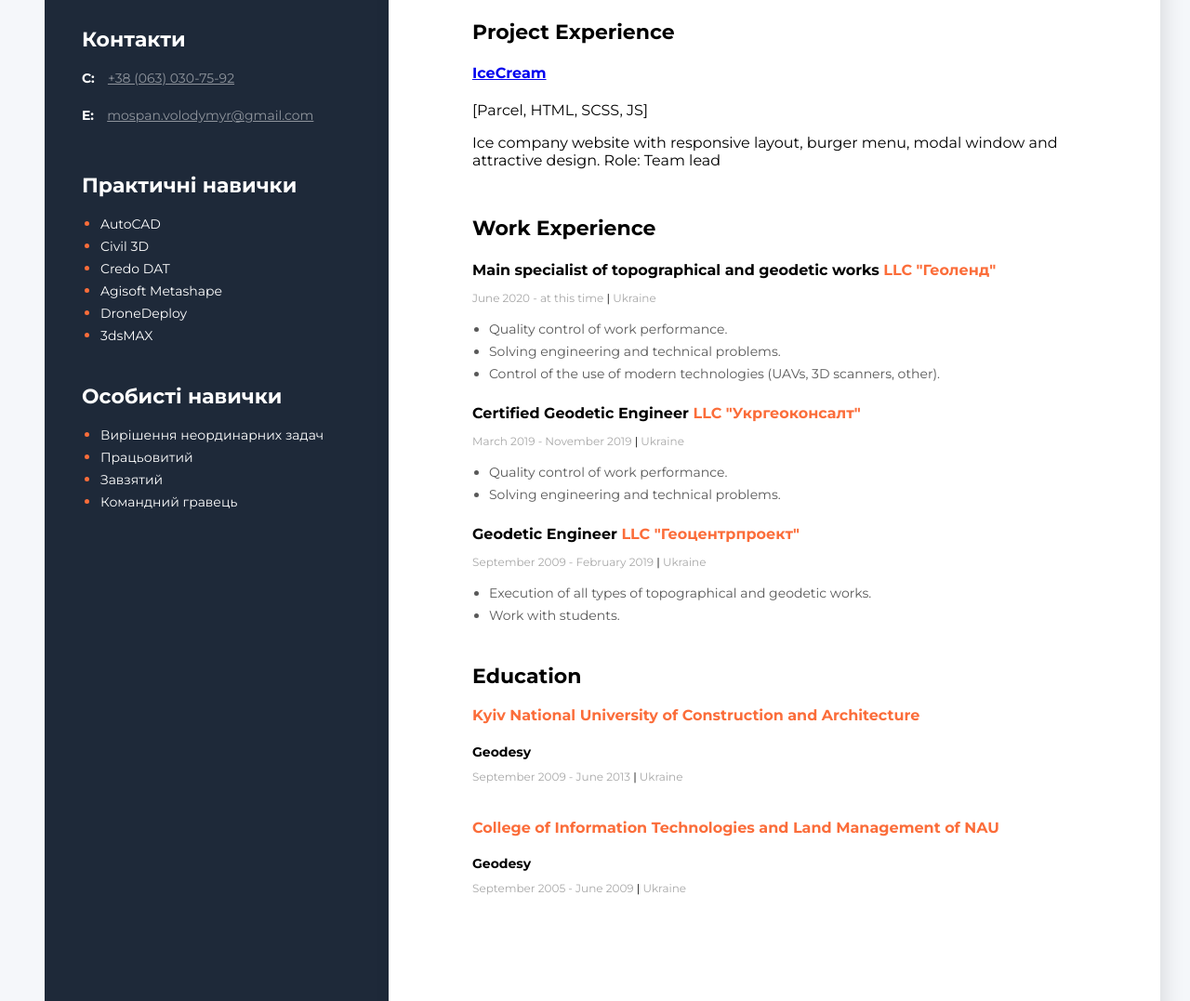
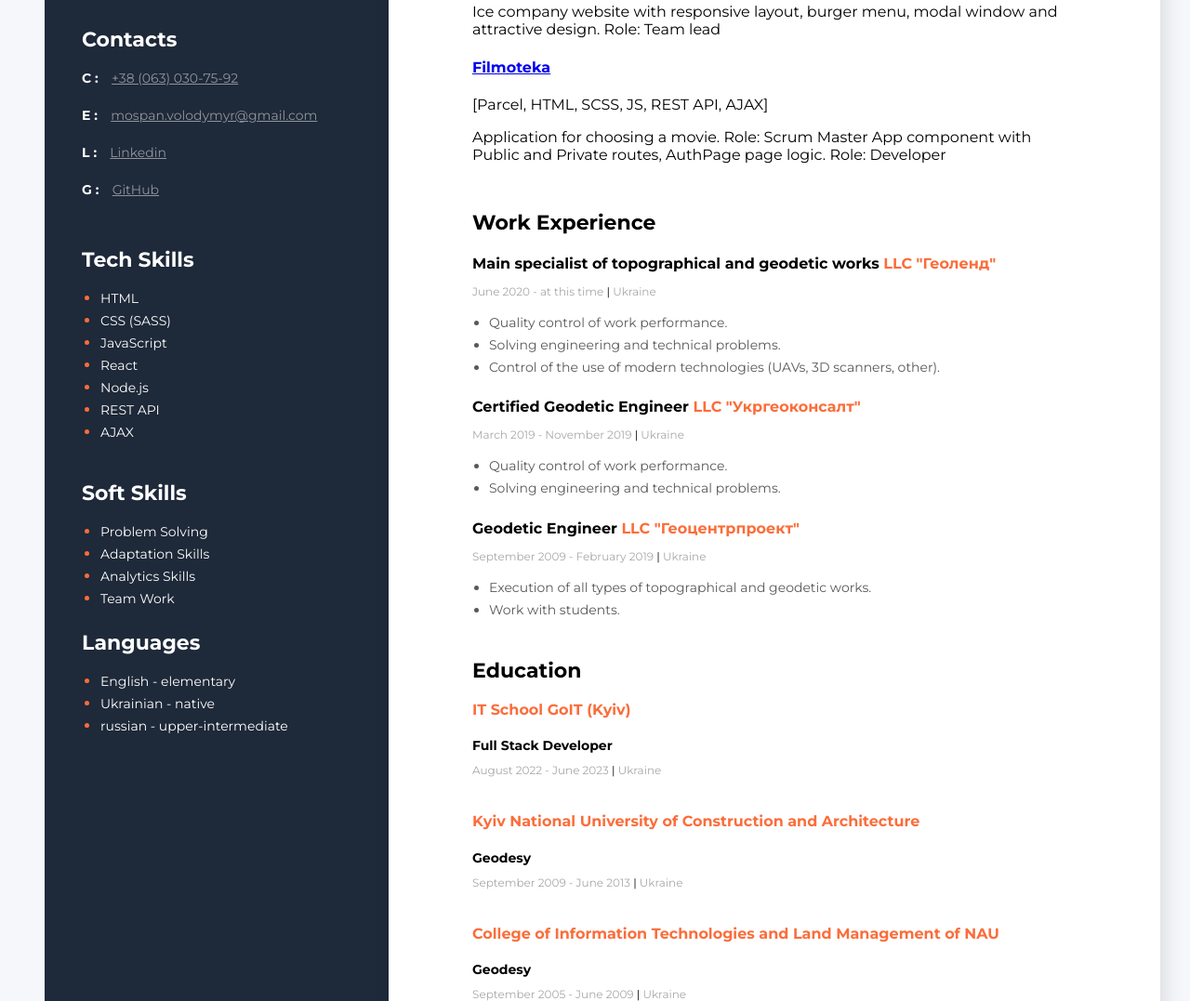
Before and after one commit to Volodymyr-Mospan/github-resume, a website built with Parcel: page src/index.html in a window 1280 px wide. Shown: the part 619-1696 px from the top of the page at 93% size. Built offline with nearby package versions, Linux system fonts and the light colour scheme.

Commit message:
completed translate

```diff
--- a/src/index.html
+++ b/src/index.html
@@ -33,7 +33,8 @@
             problems and thinking of solutions to solve technical problems.
           </p>
         </div>
-        <!-- Projects -->
+
+        <!-- Projects
         <div class="projects">
           <h3 class="titles">My Company</h3>
           <ol class="projects_list">
@@ -61,7 +62,7 @@
               </span>
             </li>
           </ol>
-        </div>
+        </div> -->
 
         <!-- Projects -->
         <div class="projects">
@@ -78,6 +79,21 @@
             <p>
               Ice company website with responsive layout, burger menu, modal
               window and attractive design. Role: Team lead
+            </p>
+          </div>
+
+          <div>
+            <h4>
+              <a
+                href="https://github.com/Volodymyr-Mospan/JS-Team-Project-Filmoteka"
+                >Filmoteka</a
+              >
+            </h4>
+            <p class="technologies">[Parcel, HTML, SCSS, JS, REST API, AJAX]</p>
+            <p>
+              Application for choosing a movie. Role: Scrum Master App component
+              with Public and Private routes, AuthPage page logic. Role:
+              Developer
             </p>
           </div>
         </div>
@@ -149,10 +165,22 @@
           </div>
         </div>
 
-        <!-- Education -->
+        <!-- Education IT School GoIT (Kyiv) -->
         <div class="education">
           <h3 class="titles">Education</h3>
-          <!-- Institutio #1 -->
+
+          <!-- -------------------------------- Institutio #1 -------------------------------- -->
+
+          <div class="Institutio">
+            <h4 class="university">IT School GoIT (Kyiv)</h4>
+            <h5 class="faculty">Full Stack Developer</h5>
+            <p class="period">
+              August 2022 - June 2023 <span class="line">|</span> Ukraine
+            </p>
+          </div>
+
+          <!-- -------------------------------- Institutio #2 -------------------------------- -->
+
           <div class="Institutio">
             <h4 class="university">
               Kyiv National University of Construction and Architecture
@@ -163,7 +191,8 @@
             </p>
           </div>
 
-          <!-- Institutio #2 -->
+          <!-- -------------------------------- Institutio #3 -------------------------------- -->
+
           <div class="Institutio">
             <h4 class="university">
               College of Information Technologies and Land Management of NAU
@@ -175,66 +204,108 @@
           </div>
         </div>
       </div>
-      <!-- Sidebar -->
+
+      <!-- ================================ Sidebar ================================ -->
+
       <aside class="sidebar">
         <img src="./img/I2.jpg" alt="user photo" class="photo" />
-        <!-- Contacts -->
+
+        <!-- -------------------------------- Contacts -------------------------------- -->
+
         <div class="contacts">
-          <h3 class="sidebar_title">Контакти</h3>
+          <h3 class="sidebar_title">Contacts</h3>
           <div>
             <p>
-              <span class="contact_type">C:</span>
+              <span class="contact_type">C :</span>
               <a href="tel:+380630307592" class="contact_link"
                 >+38 (063) 030-75-92</a
               >
             </p>
             <p>
-              <span class="contact_type">E:</span>
+              <span class="contact_type">E :</span>
               <a href="mailto:mospan.volodymyr@gmail.com" class="contact_link"
                 >mospan.volodymyr@gmail.com</a
               >
             </p>
+            <p>
+              <span class="contact_type">L :</span>
+              <a
+                href="https://www.linkedin.com/in/volodymyr-mospan/"
+                class="contact_link"
+                >Linkedin</a
+              >
+            </p>
+            <p>
+              <span class="contact_type">G :</span>
+              <a href="https://github.com/Volodymyr-Mospan" class="contact_link"
+                >GitHub</a
+              >
+            </p>
           </div>
         </div>
-        <!-- Tech Skills -->
+
+        <!-- -------------------------------- Tech Skills -------------------------------- -->
+
         <div class="tech_skills">
-          <h3 class="sidebar_title">Практичні навички</h3>
+          <h3 class="sidebar_title">Tech Skills</h3>
           <ul class="tech_skills_list">
             <li class="tech_skills_item">
-              <span class="tech_skills_text">AutoCAD</span>
+              <span class="tech_skills_text">HTML</span>
             </li>
             <li class="tech_skills_item">
-              <span class="tech_skills_text">Civil 3D</span>
+              <span class="tech_skills_text">CSS (SASS)</span>
             </li>
             <li class="tech_skills_item">
-              <span class="tech_skills_text">Credo DAT</span>
+              <span class="tech_skills_text">JavaScript</span>
             </li>
             <li class="tech_skills_item">
-              <span class="tech_skills_text">Agisoft Metashape</span>
+              <span class="tech_skills_text">React</span>
             </li>
             <li class="tech_skills_item">
-              <span class="tech_skills_text">DroneDeploy</span>
+              <span class="tech_skills_text">Node.js</span>
             </li>
             <li class="tech_skills_item">
-              <span class="tech_skills_text">3dsMAX</span>
+              <span class="tech_skills_text">REST API</span>
+            </li>
+            <li class="tech_skills_item">
+              <span class="tech_skills_text">AJAX</span>
             </li>
           </ul>
         </div>
-        <!-- Soft Skills -->
+
+        <!-- -------------------------------- Soft Skills -------------------------------- -->
+
         <div class="soft_skills">
-          <h3 class="sidebar_title">Особисті навички</h3>
+          <h3 class="sidebar_title">Soft Skills</h3>
           <ul class="soft_skills_list">
             <li class="soft_skills_item">
-              <span class="soft_skills_text">Вирішення неординарних задач</span>
+              <span class="soft_skills_text">Problem Solving</span>
             </li>
             <li class="soft_skills_item">
-              <span class="soft_skills_text">Працьовитий</span>
+              <span class="soft_skills_text">Adaptation Skills</span>
             </li>
             <li class="soft_skills_item">
-              <span class="soft_skills_text">Завзятий</span>
+              <span class="soft_skills_text">Analytics Skills</span>
             </li>
             <li class="soft_skills_item">
-              <span class="soft_skills_text">Командний гравець</span>
+              <span class="soft_skills_text">Team Work</span>
+            </li>
+          </ul>
+        </div>
+
+        <!-- -------------------------------- Languages -------------------------------- -->
+
+        <div class="soft_skills">
+          <h3 class="sidebar_title">Languages</h3>
+          <ul class="soft_skills_list">
+            <li class="soft_skills_item">
+              <span class="soft_skills_text">English - elementary</span>
+            </li>
+            <li class="soft_skills_item">
+              <span class="soft_skills_text">Ukrainian - native</span>
+            </li>
+            <li class="soft_skills_item">
+              <span class="soft_skills_text">russian - upper-intermediate</span>
             </li>
           </ul>
         </div>
--- a/src/styles/styles.css
+++ b/src/styles/styles.css
@@ -40,7 +40,7 @@
   font-weight: 700;
   font-size: 25px;
   line-height: 17px;
-  color: #000000ad;
+  color: #fb6d3a;
   margin-bottom: 20px;
 }
 
```
